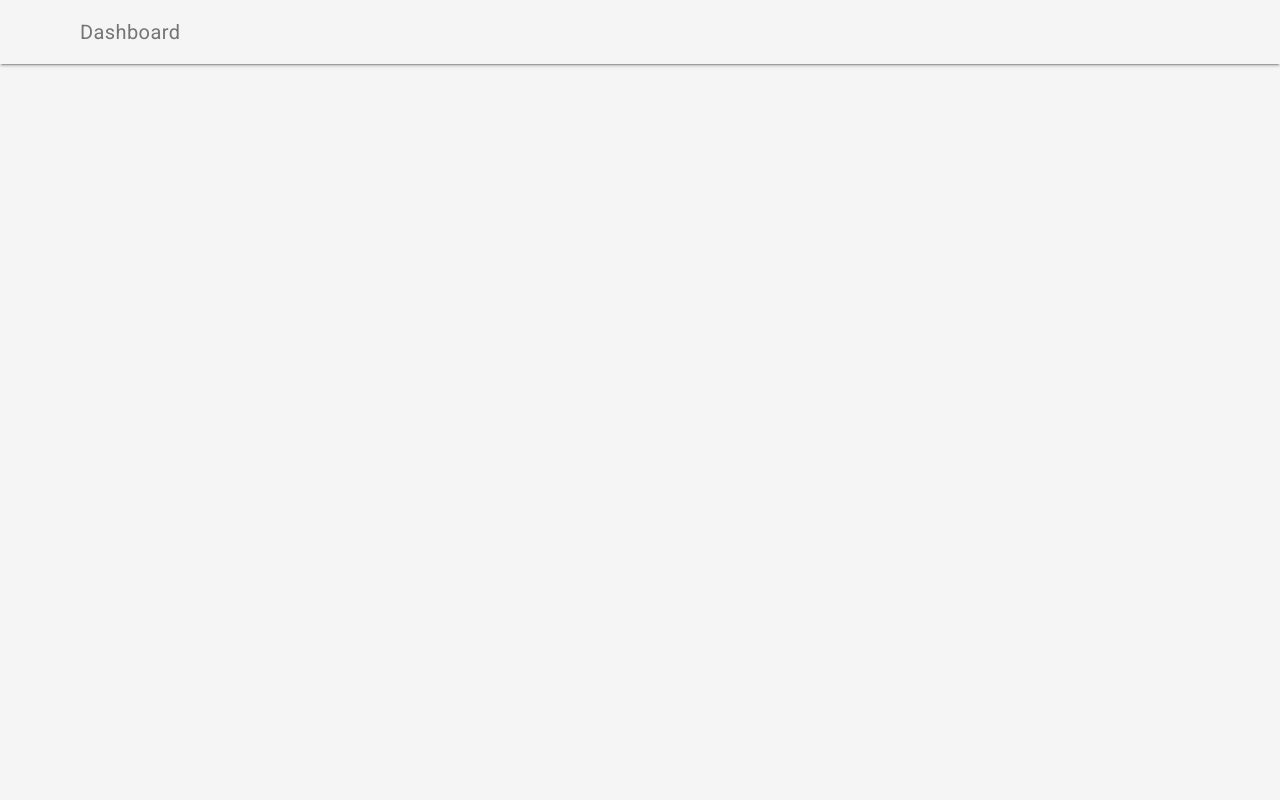
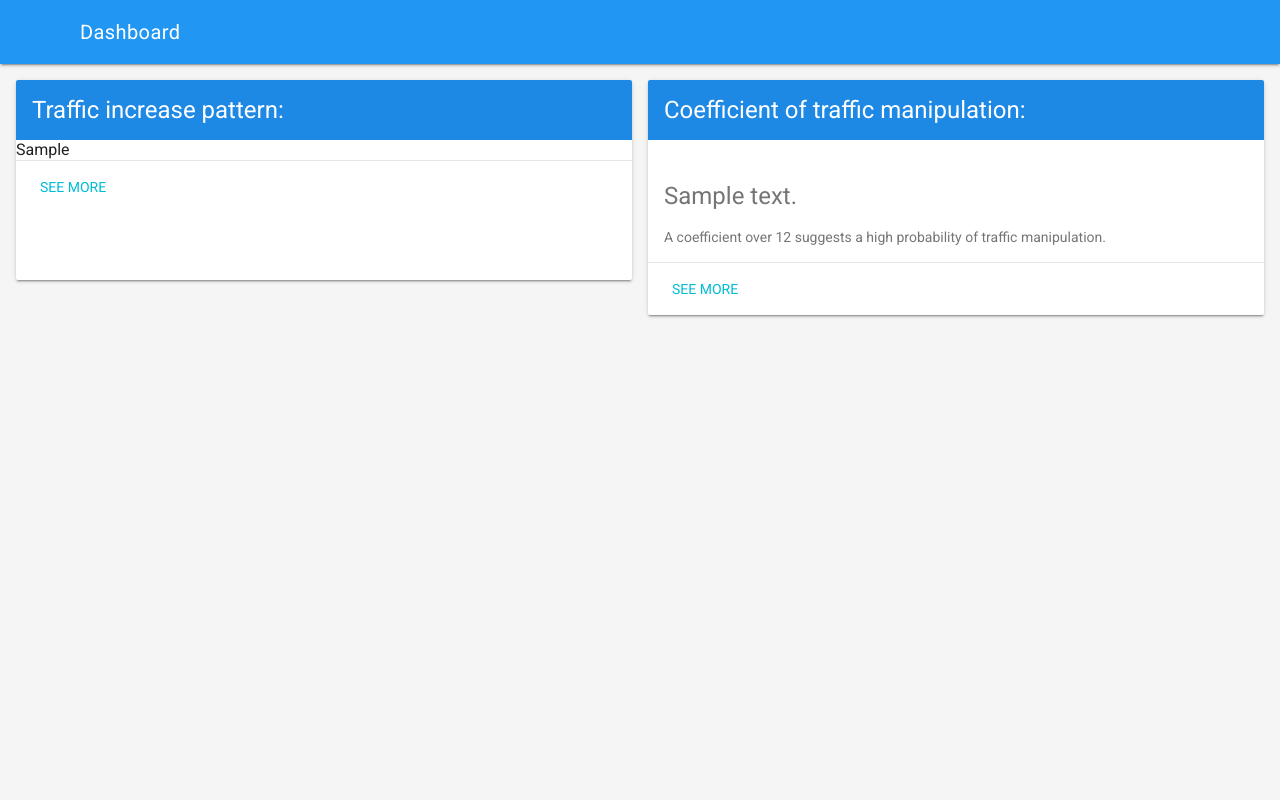
Before and after one commit to shashvatshukla/visualising-political-shills, a Flask app: template templates/dashboard.html in a window 1280 px wide. Run offline with Flask 2, Linux system fonts and the light colour scheme; the template is opened without the code that fills it: most values are stand-ins (such as "Sample title", 1, 10 or a date in 2020).

Commit message:
Added metrics

```diff
--- a/templates/dashboard.html
+++ b/templates/dashboard.html
@@ -25,23 +25,53 @@
 
   <body>
     <div class="mdl-layout mdl-js-layout mdl-layout--fixed-header">
-      <header class="demo-header mdl-layout__header mdl-color--grey-100 mdl-color-text--grey-600">
+      <header class="demo-header mdl-layout__header mdl-color--blue mdl-color-text--white">
         <div class="mdl-layout__header-row">
           <span class="mdl-layout-title">Dashboard</span>
         </div>
       </header>
       <div class="demo-drawer mdl-layout__drawer mdl-color--blue-grey-900 mdl-color-text--blue-grey-50">
         <nav class="demo-navigation mdl-navigation mdl-color--blue-grey-800">
-          <a class="mdl-navigation__link" href="dashboard.html"><i class="mdl-color-text--white material-icons" role="presentation">dashboard</i><font color="white">Dashboard</font></a>
-          <a class="mdl-navigation__link" href="metric1.html"><i class="mdl-color-text--white material-icons" role="presentation">perm_data_setting</i><font color="white">Metric1</font></a>
-          <a class="mdl-navigation__link" href="metric2.html"><i class="mdl-color-text--white material-icons" role="presentation">perm_data_setting</i><font color="white">Metric2</font></a>
+          <a class="mdl-navigation__link" href="\dashboard"><i class="mdl-color-text--white material-icons" role="presentation">dashboard</i><font color="white">Dashboard</font></a>
+          <a class="mdl-navigation__link" href="\metric1"><i class="mdl-color-text--white material-icons" role="presentation">perm_data_setting</i><font color="white">Traffic increase pattern</font></a>
+          <a class="mdl-navigation__link" href="\metric2"><i class="mdl-color-text--white material-icons" role="presentation">perm_data_setting</i><font color="white">Coefficient of traffic manipulation</font></a>
           <a class="mdl-navigation__link" href="metric3.html"><i class="mdl-color-text--white material-icons" role="presentation">perm_data_setting</i><font color="white">Metric3</font></a>
           <a class="mdl-navigation__link" href="metric4.html"><i class="mdl-color-text--white material-icons" role="presentation">perm_data_setting</i><font color="white">Metric4</font></a>
           <a class="mdl-navigation__link" href="metric5.html"><i class="mdl-color-text--white material-icons" role="presentation">perm_data_setting</i><font color="white">Metric5</font></a>
         </nav>
       </div>
       <main class="mdl-layout__content mdl-color--grey-100">
-
+        <div class="mdl-grid">
+          <div class = "mdl-cell mdl-cell--6-col">
+            <div class="demo-card-wide mdl-card mdl-shadow--2dp" style="width: 100%">
+                <div class="mdl-card__title">
+                    <h2 class="mdl-card__title-text">Traffic increase pattern:</h2>
+                </div>
+              {{ div_traffic_increase }}
+              <div class="mdl-card__actions mdl-card--border">
+                <a class="mdl-button mdl-button--colored mdl-js-button mdl-js-ripple-effect" href="\metric1" action="\metric1" method="post">
+                  See more
+                </a>
+              </div>
+            </div>
+          </div>
+          <div class = "mdl-cell mdl-cell--6-col">
+            <div class="demo-card-wide mdl-card mdl-shadow--2dp" style="width: 100%">
+              <div class="mdl-card__title">
+                <h2 class="mdl-card__title-text">Coefficient of traffic manipulation:</h2>
+              </div>
+              <div class="mdl-card__supporting-text">
+                <h4>{{coeff_text}}</h4>
+                A coefficient over 12 suggests a high probability of traffic manipulation.
+              </div>
+              <div class="mdl-card__actions mdl-card--border">
+                <a class="mdl-button mdl-button--colored mdl-js-button mdl-js-ripple-effect" href="\metric2" action="\metric1" method="post">
+                  See more
+                </a>
+              </div>
+            </div>
+          </div>
+        </div>
       </main>
     </div>
 
```
